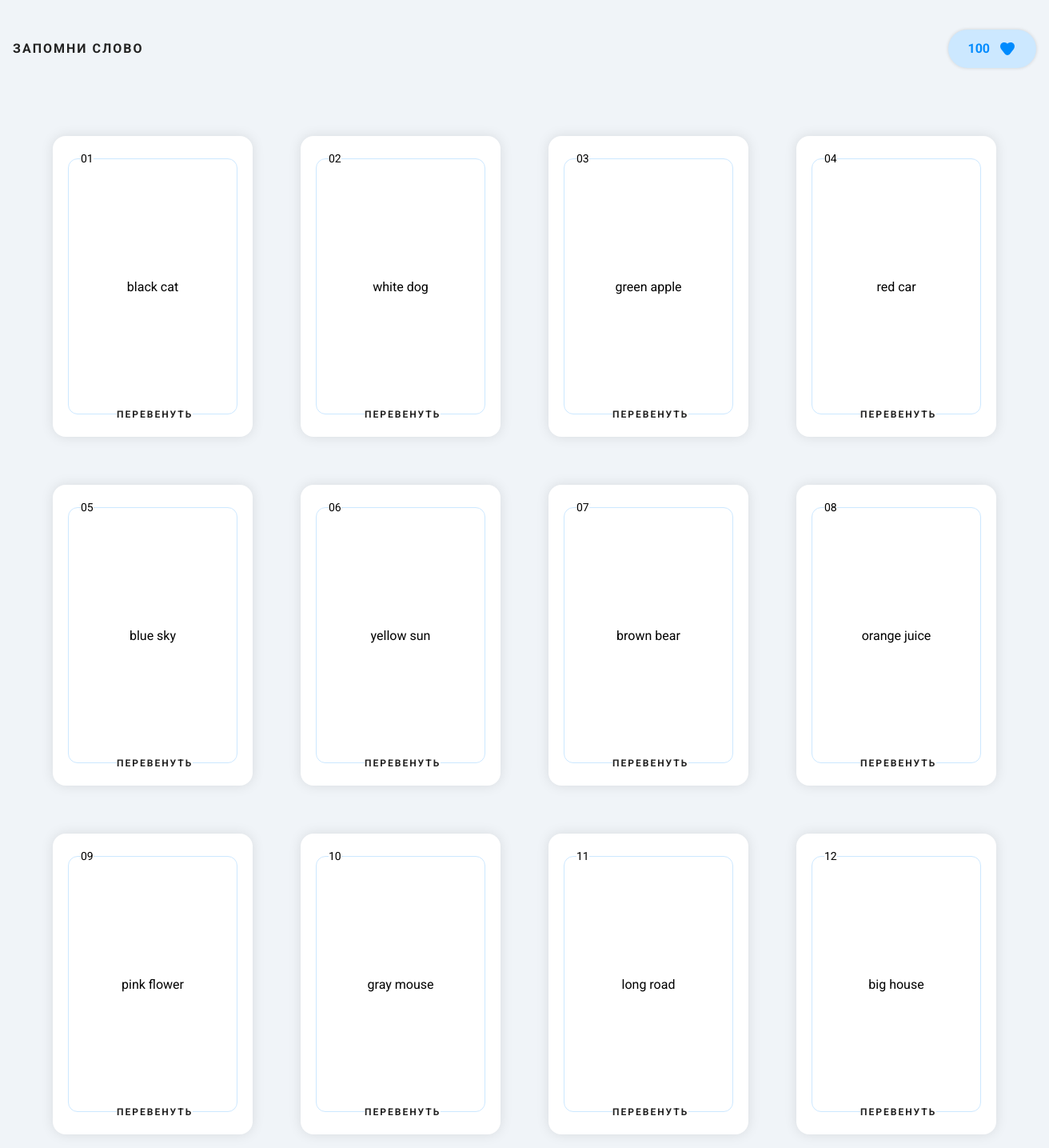
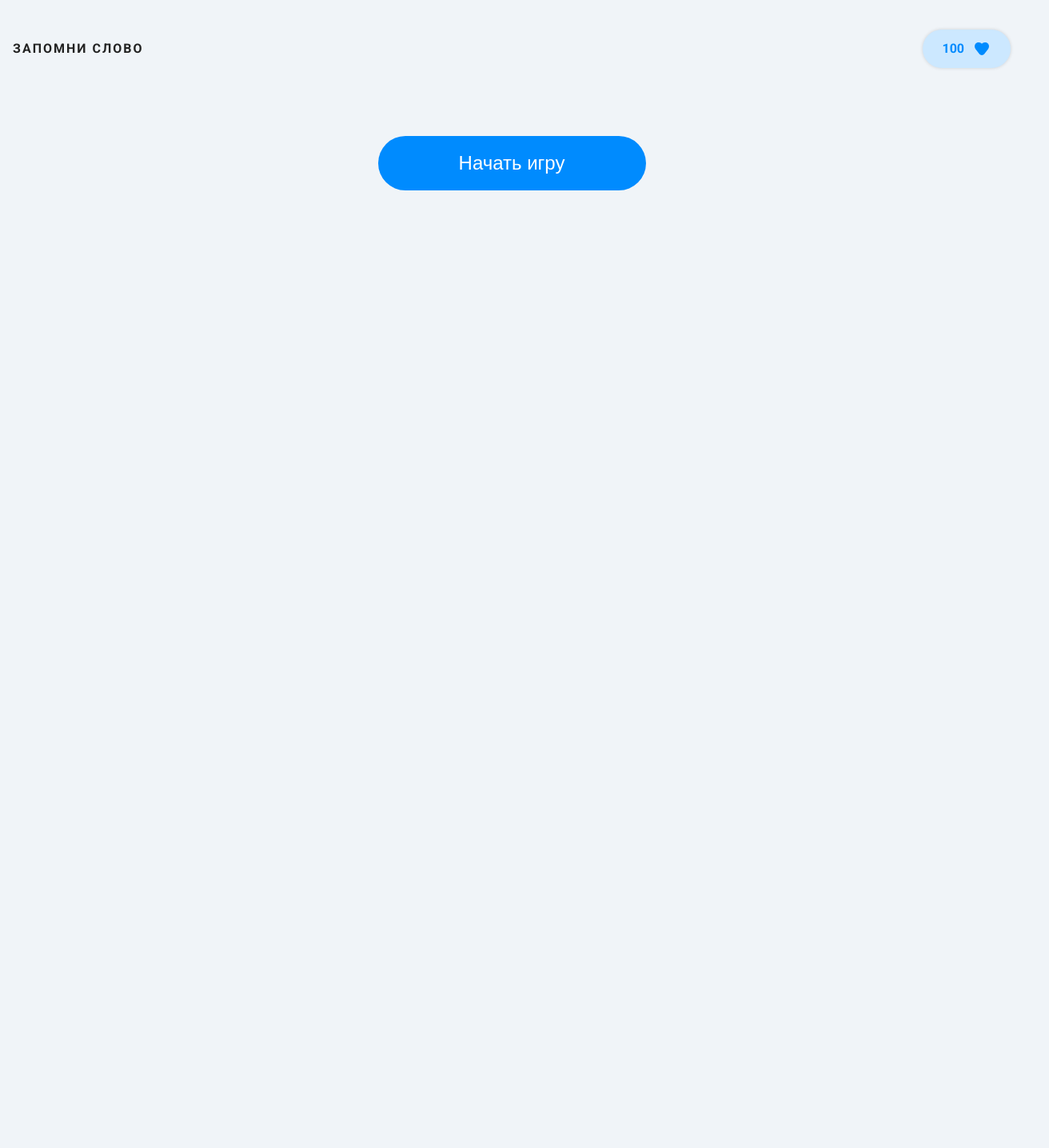
Before and after one commit to Duman105934/purple-school-vuejs-pinia-hw, a Vue app: page / in a window 1280 px wide. Shown: the top 1435 px of the page at 80% size, 1312 px wide, since content can reach past the window. After the commit the page ends 800 px from the top, so only its background shows below. Built offline with nearby package versions, Linux system fonts and the light colour scheme.

Commit message:
feat[14]: Homework - Life Cycle

```diff
--- a/eslint.config.js
+++ b/eslint.config.js
@@ -14,7 +14,8 @@ export default [
         },
         rules: {
             "vue/multi-word-component-names": "off",
-            "vue/require-default-prop": "off"
+            "vue/require-default-prop": "off",
+            "env": { "browser": true, "es2021": true }
         }
     }
 ];
--- a/src/App.vue
+++ b/src/App.vue
@@ -1,115 +1,31 @@
-<script setup >
-
+<script setup>
 import Button from './Components/Button.vue';
 import Header from './Components/Header.vue';
 import Card from './Components/Card.vue';
 import { ref } from 'vue';
 
-const gameState = ref(true);
-const gameBtnText = !gameState.value ? 'Начать игру' : 'Начать заново';
+const gameState = ref(false);
+const gameScore = ref(100);
+const data = ref([]);
 
-const gameScore = ref(100);
+async function getData() {
+  const res = await fetch('http://localhost:8080/api/random-words');
+  const json = await res.json();
 
-const data = ref(
-    [
-      {
-        word: 'black cat',
-        translation: 'черный кот',
-        status: 'pending',
-        state: 'closed',
-        correctAnswer: 'success',
-        cardNumber: '01'
-      },
-      {
-        word: 'white dog',
-        translation: 'белая собака',
-        status: 'pending',
-        state: 'closed',
-        correctAnswer: 'fail',
-        cardNumber: '02'
-      },
-      {
-        word: 'green apple',
-        translation: 'зелёное яблоко',
-        status: 'pending',
-        state: 'closed',
-        correctAnswer: 'success',
-        cardNumber: '03'
-      },
-      {
-        word: 'red car',
-        translation: 'красная машина',
-        status: 'pending',
-        state: 'closed',
-        correctAnswer: 'fail',
-        cardNumber: '04'
-      },
-      {
-        word: 'blue sky',
-        translation: 'голубое небо',
-        status: 'pending',
-        state: 'closed',
-        correctAnswer: 'success',
-        cardNumber: '05'
-      },
-      {
-        word: 'yellow sun',
-        translation: 'жёлтое солнце',
-        status: 'pending',
-        state: 'closed',
-        correctAnswer: 'fail',
-        cardNumber: '06'
-      },
-      {
-        word: 'brown bear',
-        translation: 'бурый медведь',
-        status: 'pending',
-        state: 'closed',
-        correctAnswer: 'success',
-        cardNumber: '07'
-      },
-      {
-        word: 'orange juice',
-        translation: 'апельсиновый сок',
-        status: 'pending',
-        state: 'closed',
-        correctAnswer: 'fail',
-        cardNumber: '08'
-      },
-      {
-        word: 'pink flower',
-        translation: 'розовый цветок',
-        status: 'pending',
-        state: 'closed',
-        correctAnswer: 'success',
-        cardNumber: '09'
-      },
-      {
-        word: 'gray mouse',
-        translation: 'серая мышь',
-        status: 'pending',
-        state: 'closed',
-        correctAnswer: 'fail',
-        cardNumber: '10'
-      },
-      {
-        word: 'long road',
-        translation: 'длинная дорога',
-        status: 'pending',
-        state: 'closed',
-        correctAnswer: 'success',
-        cardNumber: '11'
-      },
-      {
-        word: 'big house',
-        translation: 'большой дом',
-        status: 'pending',
-        state: 'closed',
-        correctAnswer: 'fail',
-        cardNumber: '12'
-      },
-    ]
-);
+  if (!res) {
+    data.value = null;
+    return [];
+  }
+
+  data.value = json.map((item, index) => ({
+    word: item.word,
+    translation: item.translation,
+    status: 'pending',
+    state: 'closed',
+    correctAnswer: Math.random() > 0.5 ? 'success' : 'fail',
+    cardNumber: String(index + 1)
+  }));
+}
 
 function onEnter(item) {
   if (item.state === 'closed') {
@@ -135,7 +51,6 @@ function checkingUserAnswer(item, userAnswer) {
 </script >
 
 <template >
-
   <div class="layout" >
     <!--Заголовок игры-->
     <div class="header" >
@@ -145,7 +60,7 @@ function checkingUserAnswer(item, userAnswer) {
     <!--Основной блок игры-->
     <div class="main" >
       <div v-if="!gameState" class="center" >
-        <Button >{{ gameBtnText }}</Button >
+        <Button @click="gameState = true, getData()">{{ 'Начать игру' }}</Button >
       </div >
       <div v-else class="cards" >
         <Card
@@ -160,7 +75,7 @@ function checkingUserAnswer(item, userAnswer) {
 
     <!--Кнопка запуска/перезапуска игры-->
     <div v-if="gameState" class="footer" >
-      <Button >{{ gameBtnText }}</Button >
+      <Button @click="gameState = false">{{ 'Начать заново' }}</Button >
     </div >
   </div >
 
--- a/src/Components/Card.vue
+++ b/src/Components/Card.vue
@@ -1,4 +1,4 @@
-<script setup >
+<script setup>
 
 import SuccessIcon from '../icons/SuccessIcon.vue';
 import FailIcon from '../icons/FailIcon.vue';
```
Also changed, not shown: src/example-data.json (added, +42 -0 lines).
